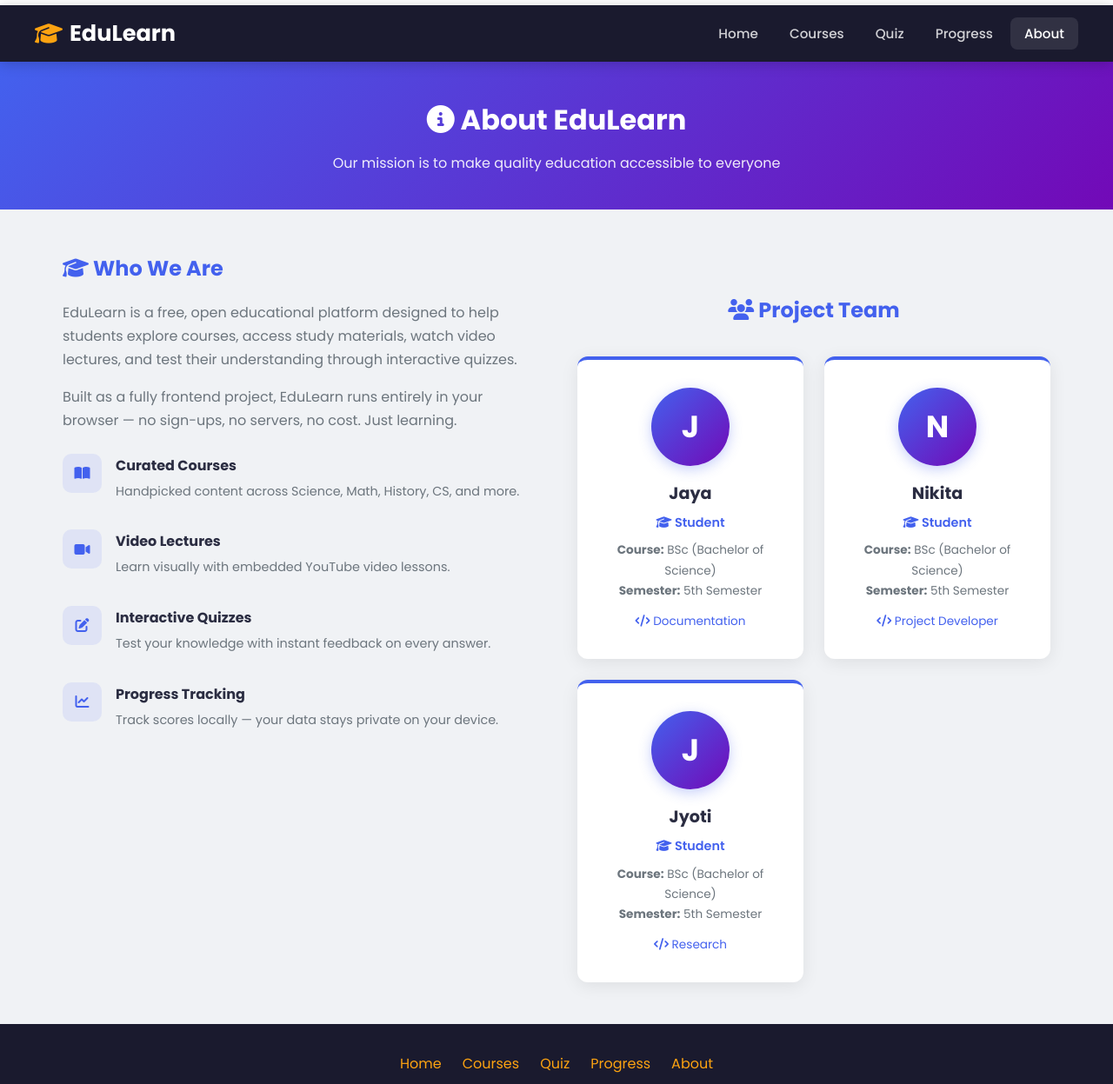
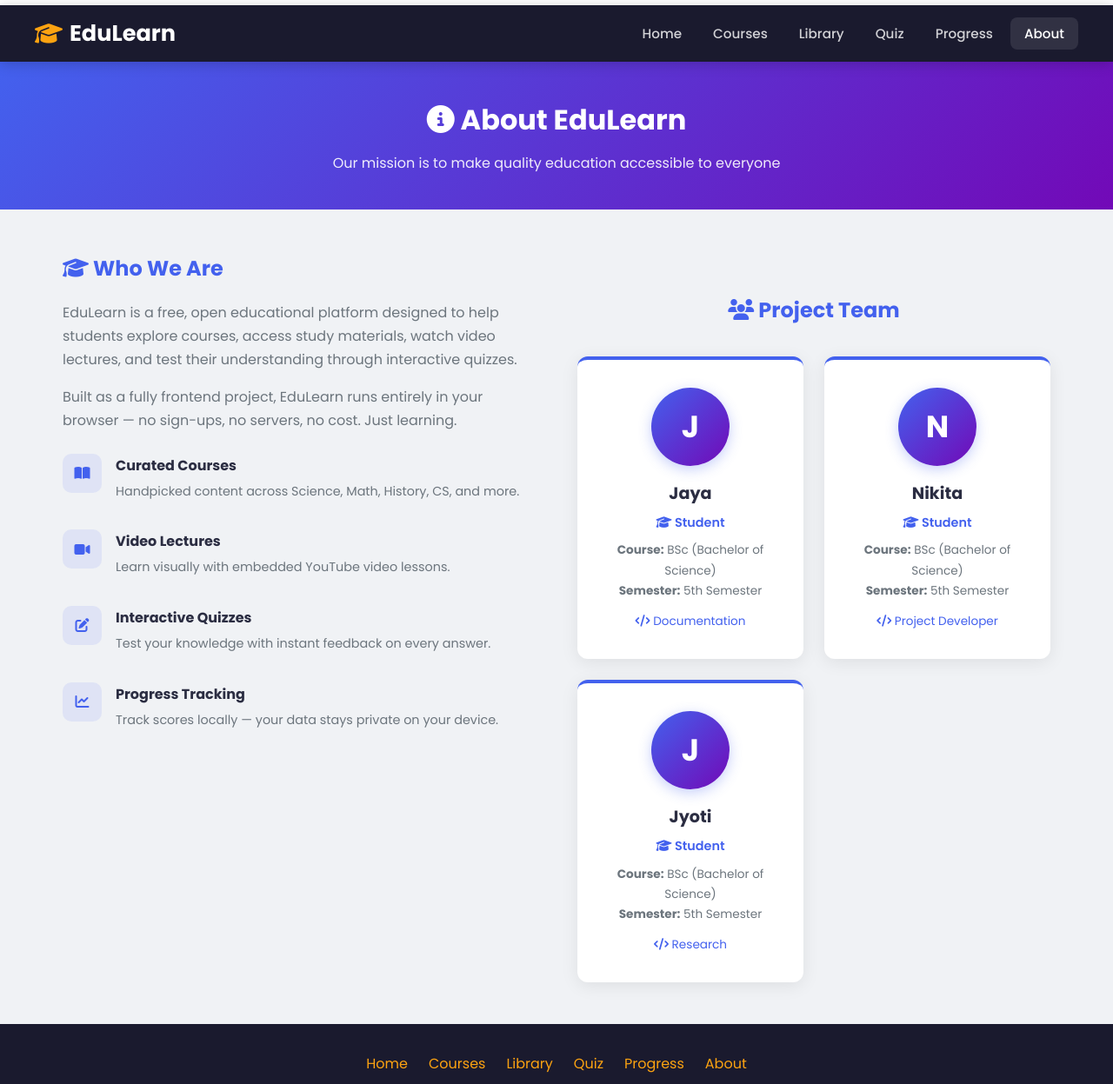
Before and after one commit to nikita123edu/EduLearn-Project, a plain HTML site: page about.html in a window 1280 px wide. Shown: the part 53-1300 px from the top of the page at 87% size. Drawn offline with Linux system fonts and the light colour scheme.

Commit message:
Update about.html

```diff
--- a/about.html
+++ b/about.html
@@ -29,6 +29,7 @@
       <ul class="nav-links">
         <li><a href="index.html">Home</a></li>
         <li><a href="courses.html">Courses</a></li>
+        <li><a href="library.html">Library</a></li>
         <li><a href="quiz.html">Quiz</a></li>
         <li><a href="progress.html">Progress</a></li>
         <li><a href="about.html">About</a></li>
@@ -160,6 +161,7 @@
       <div class="footer-links">
         <a href="index.html">Home</a>
         <a href="courses.html">Courses</a>
+        <a href="library.html">Library</a>
         <a href="quiz.html">Quiz</a>
         <a href="progress.html">Progress</a>
         <a href="about.html">About</a>
```
